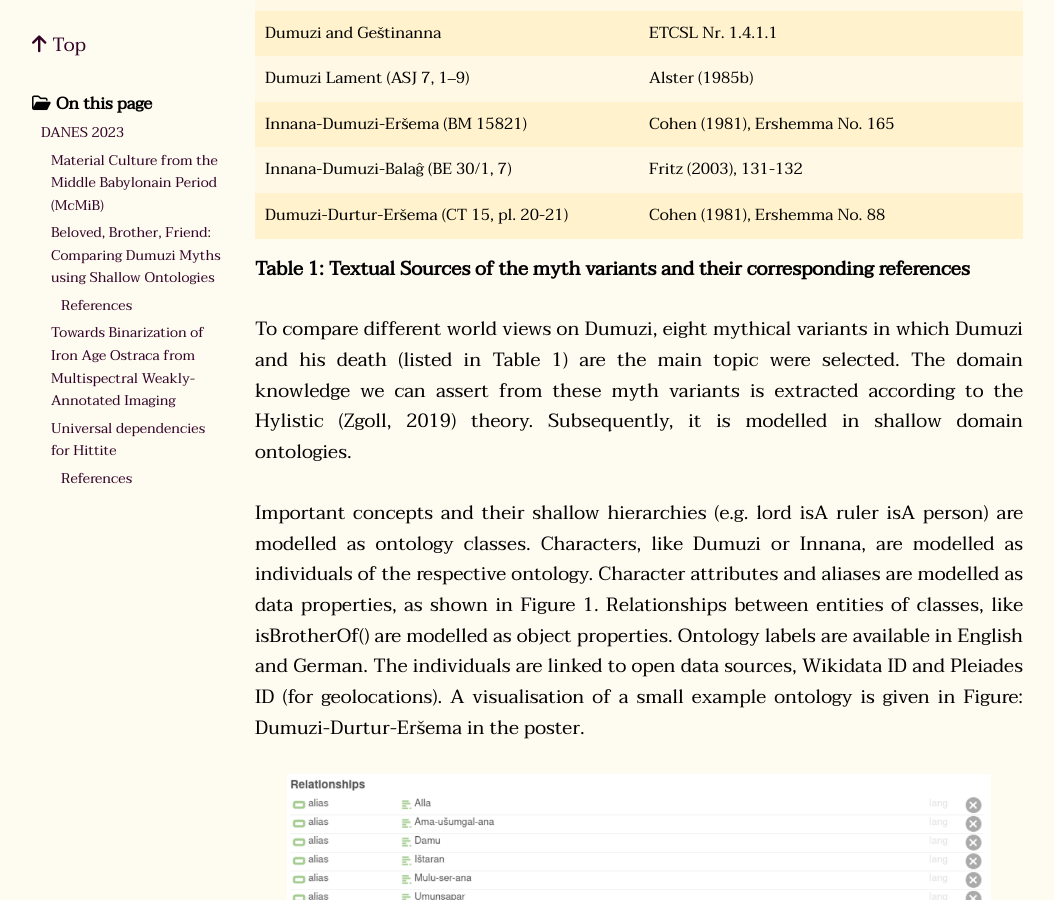
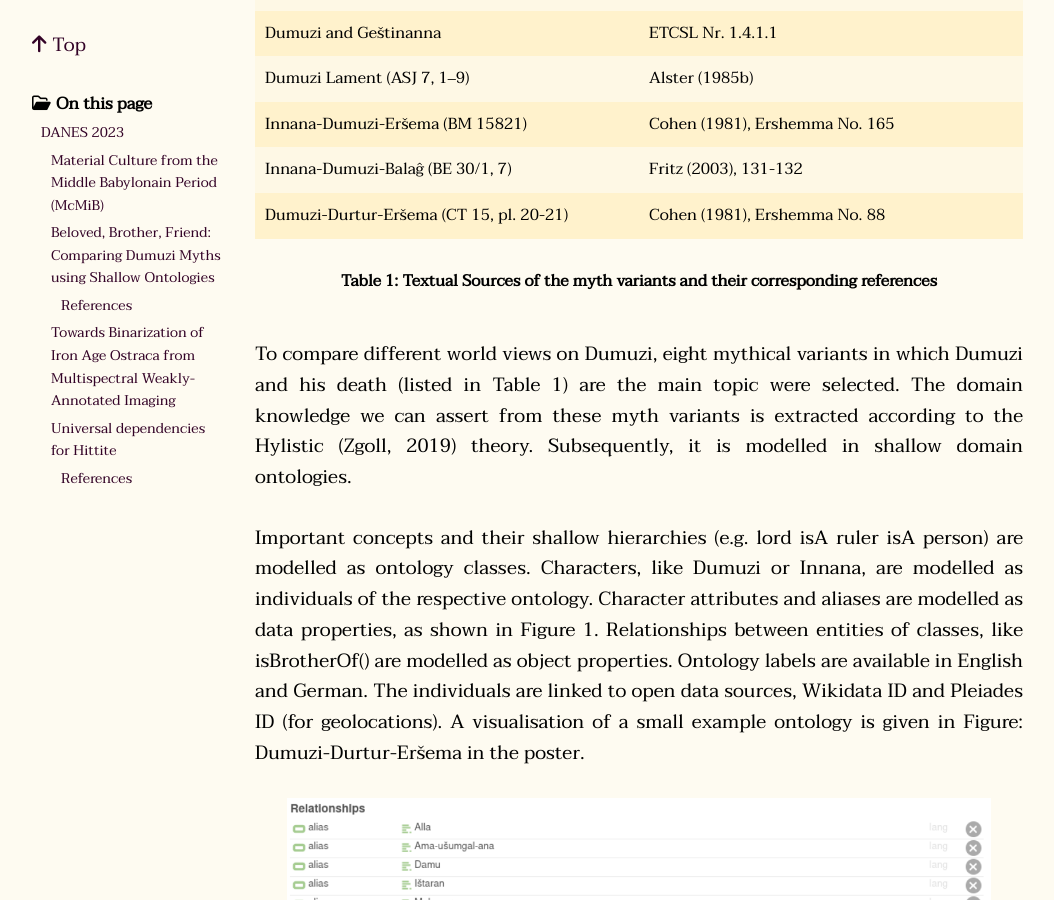
Before and after one commit to DigitalPasts/openDANES, a Jekyll site: the page built from nav/posters.md, in a window 1280 px wide and 900 px high, scrolled down 3210 px. Shown: the whole window, without its empty margins (1-1055 px from the left). Built offline with Jekyll 4.4.1, drawn with Linux system fonts in a browser that asks for light colours; nearby versions of some CDN libraries; a script that is not in the unit is left out.

```diff
--- a/nav/posters.md
+++ b/nav/posters.md
@@ -49,14 +49,14 @@ For instance, “Dumuzi is a shepherd.” is a statement that appears in some na
 |Innana-Dumuzi-Balaĝ (BE 30/1, 7)       |Fritz (2003), 131-132
 |Dumuzi-Durtur-Eršema (CT 15, pl. 20-21) |Cohen (1981), Ershemma No. 88 |
 
-**Table 1: Textual Sources of the myth variants and their corresponding references**
+**<center>Table 1: Textual Sources of the myth variants and their corresponding references</center>**
 
 To compare different world views on Dumuzi, eight mythical variants in which Dumuzi and his death (listed in Table 1) are the main topic were selected. The domain knowledge we can assert from these myth variants is extracted according to the Hylistic (Zgoll, 2019) theory. Subsequently, it is modelled in shallow domain ontologies.
 
 Important concepts and their shallow hierarchies (e.g. lord isA ruler isA person) are modelled as ontology classes. Characters, like Dumuzi or Innana, are modelled as individuals of the respective ontology. Character attributes and aliases are modelled as data properties, as shown in Figure 1. Relationships between entities of classes, like isBrotherOf() are modelled as object properties. Ontology labels are available in English and German. The individuals are linked to open data sources, Wikidata ID and Pleiades ID (for geolocations). A visualisation of a small example ontology is given in Figure: Dumuzi-Durtur-Eršema in the poster.
 
 ![Figure 1: Dumuzi individual object and data properties in myth "Dumuzi-Durtur-Eršema"](../images/posters/DANES2023/fig_2_pannach_blaschke.png)
-**Figure 1: Dumuzi individual object and data properties in myth “Dumuzi-Durtur-Eršema”**
+**<center>Figure 1: Dumuzi individual object and data properties in myth “Dumuzi-Durtur-Eršema”</center>**
 
 The resulting ontologies are freely available as ttl-files and can be used for inter-myth and intra-myth comparison – i.e. comparing variants of the same myth or comparison of different myths. In this project, two measures are applied for overall domain comparison: The class overlap can provide an answer to the question “Which kinds of entities appear in the myth variant?” The individual overlap determines which characters are part of the stories, e.g. “Is this story only about Dumuzi or does Innana appear as well?” Individuals are matched by their labels, aliases or Wikidata ID. We define class overlap as
 
```
